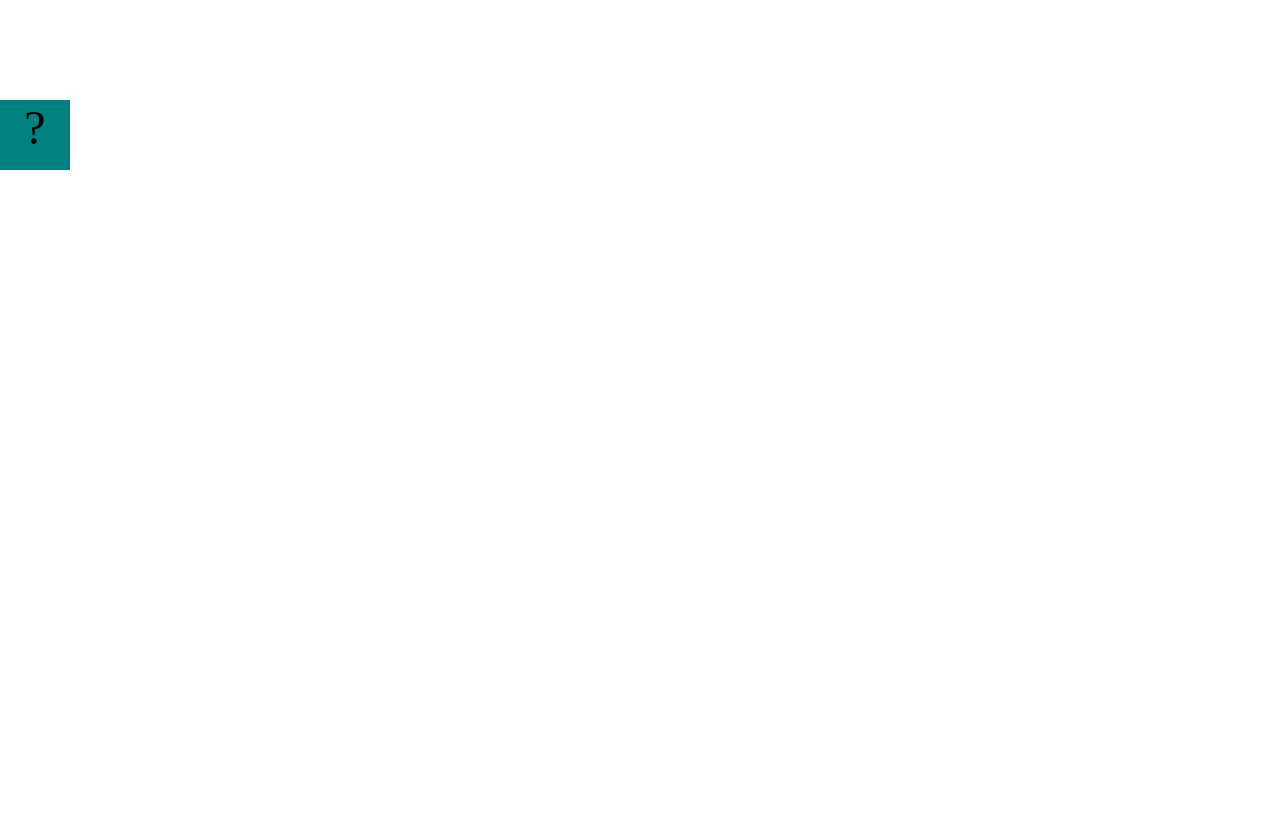
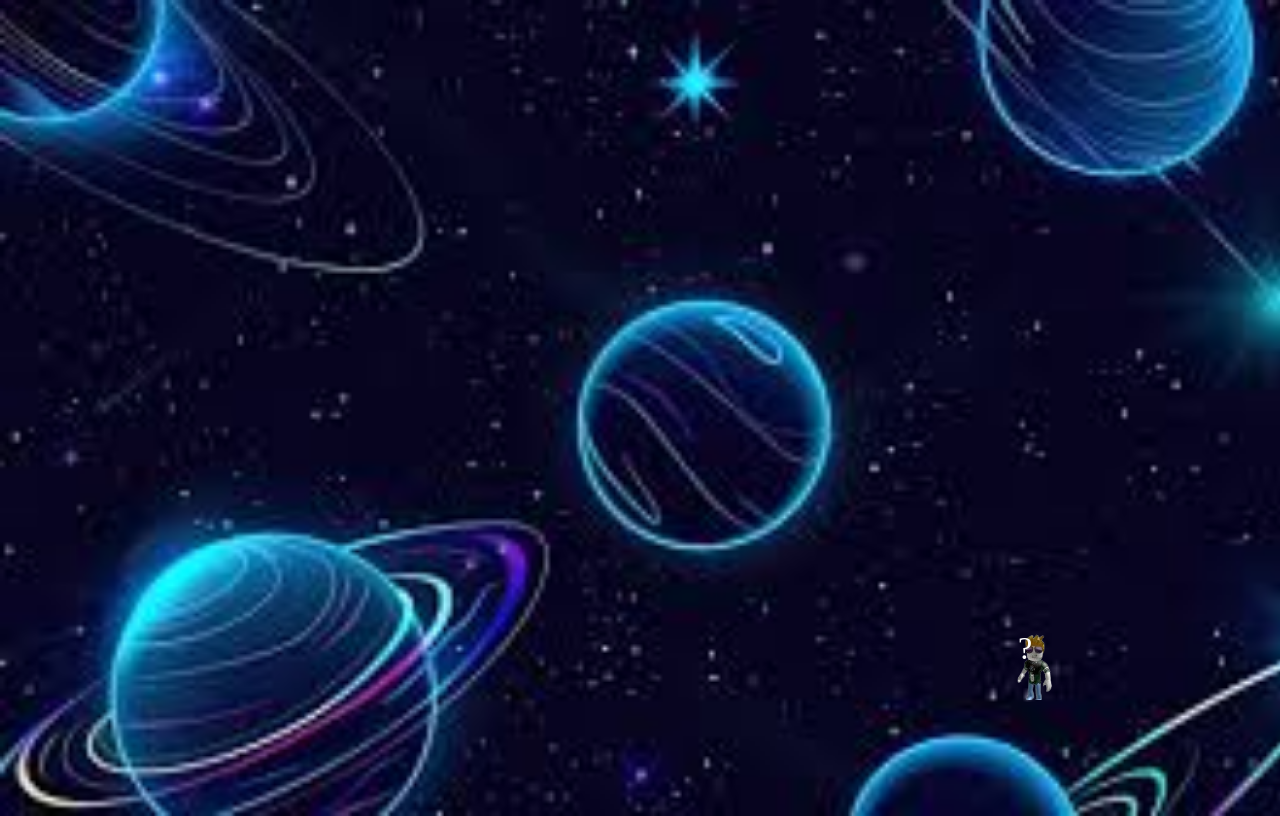
Before and after one commit to AlexG713/AlexG713.github.io, a plain HTML site: page fsd-projects/bouncing-box/index.html in a window 1280 px wide. Drawn offline with Linux system fonts and the light colour scheme.

Commit message:
Completed bouncing box project

```diff
--- a/fsd-projects/bouncing-box/index.html
+++ b/fsd-projects/bouncing-box/index.html
@@ -8,8 +8,14 @@
       .box {
         width: 70px;
         height: 70px;
-        background-color: teal;
-        font-size: 300%;
+        /* background-color: teal; */
+        background-image: url(robolx.png);
+        background-repeat: no-repeat;
+        background-attachment: local;
+        background-size: 90px, 90px;
+        background-position: left top;
+        font-size: 200%;
+        color: white;
         text-align: center;
         user-select: none;
         display: block;
@@ -21,6 +27,13 @@
 
       .board {
         height: 100vh;
+      }
+
+      body {
+        background-repeat: no-repeat;
+        background-size: cover;
+        background-color: #b8dcda;
+        background-image: url(space.jpg);
       }
     </style>
     <!-- 	<script src="//cdnjs.cloudflare.com/ajax/libs/jquery/2.1.1/jquery.min.js"></script> -->
@@ -42,6 +55,7 @@
         var box = jQuery(".box"); // reference to the HTML .box element
         var board = jQuery(".board"); // reference to the HTML .board element
         var boardWidth = board.width(); // the maximum X-Coordinate of the screen
+        var boardHeight = jQuery(window).height();
 
         // update the boardWidth variable when the window is resized
         jQuery(window).on("resize", function () {
@@ -49,14 +63,15 @@
         });
 
         // Every 50 milliseconds, call the update Function (see below)
-        setInterval(update, 50);
+        var interval = setInterval(update, 50);
 
         // Every time the box is clicked, call the handleBoxClick Function (see below)
         box.on("click", handleBoxClick);
 
         // moves the Box to a new position on the screen along the X-Axis
-        function moveBoxTo(newPositionX) {
+        function moveBoxTo(newPositionX, newPositionY) {
           box.css("left", newPositionX);
+          box.css("top", newPositionY);
         }
 
         // changes the text displayed on the Box
@@ -69,22 +84,32 @@
         //////////////////////////////////////////////////////////////////
 
         // TODO 2 - Variable declarations
-
-
-
-
-
+        var positionX = 0;
+        var positionY = 0;
+        var points = 0;
+        var speedX = 10;
+        var speedY = 10;
         /**
          * This Function will be called 20 times/second.
          * Each time it is called, it should move the Box to a new location.
          * If the box drifts off the screen, turn it around!
          */
         function update() {
+          moveBoxTo(positionX, positionY);
+          positionX = positionX + speedX
+          positionY = positionY + speedY
+          if (positionX > boardWidth) {
+            speedX *= -1;
+          } else if (positionX < 0) {
+            speedX *= -1;
+          }
+          if (positionY > boardHeight) {
+            speedY *= -1;
+          } else if (positionY < 0) {
+            speedY *= -1;
+          }
+        }
 
-
-
-
-        }
 
         /**
          * This Function will be called each time the box is clicked.
@@ -94,14 +119,17 @@
          * - move the box to the left side of the screen.
          */
         function handleBoxClick() {
-
-
-
-
+          var randNumX = Math.random () * boardWidth
+          var randNumY = Math.random () * boardHeight
+          positionX = randNumX;
+          positionY = randNumY;
+          changeBoxText(points);
+          points++
+          if (points % 3) {
+            speedX = 1 * points + 10
+            speedY = 1 * points + 10
+          }
         }
-
-
-
       })();
     </script>
   </body>
```
Also changed, not shown: fsd-projects/bouncing-box/robolx.png (added), fsd-projects/bouncing-box/space.jpg (added).
